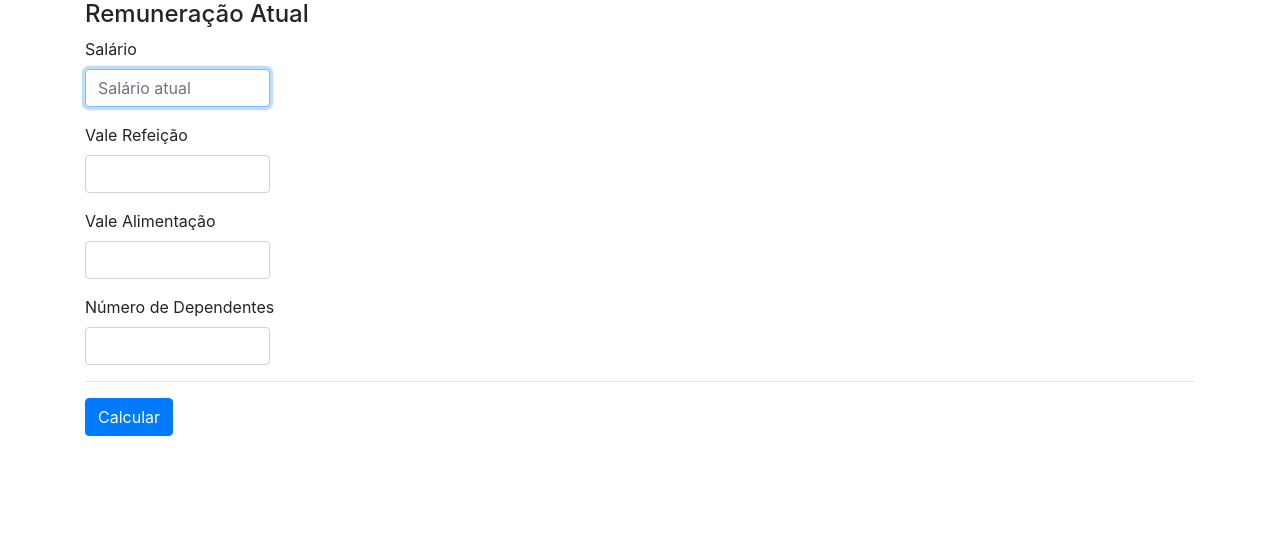
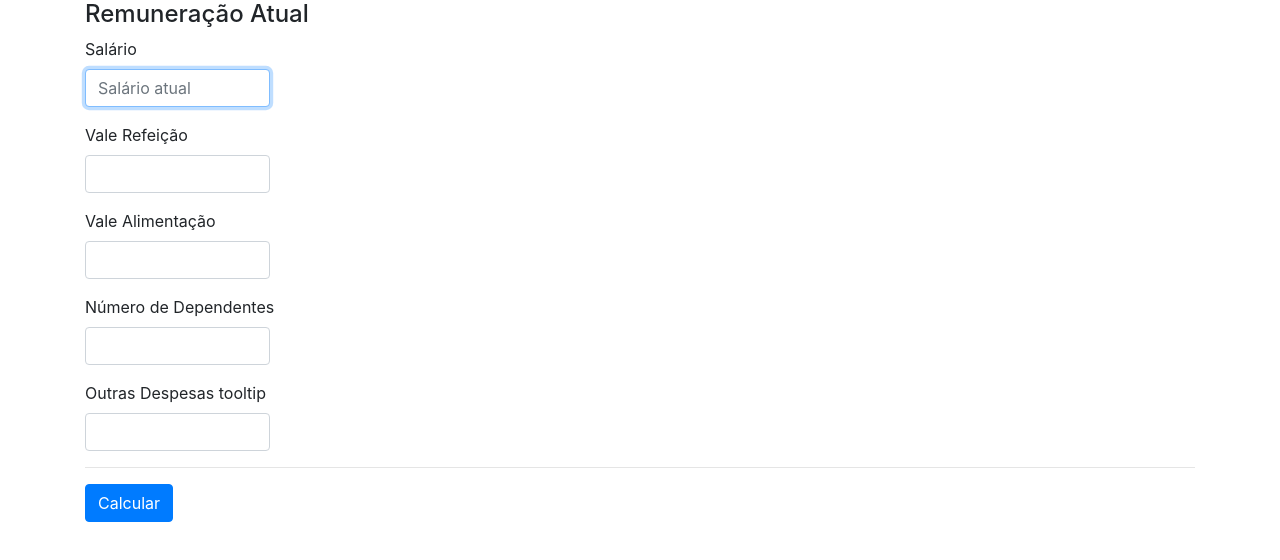
Before and after one commit to leonardofaria00/calculador-salarial-CLT, an Angular app: page / in a window 1280 px wide. Shown: the top 560 px of the page. Built offline with nearby package versions, Linux system fonts and the light colour scheme.

Commit message:
Adicionando Outras Despesas

```diff
--- a/src/app/negocio/negocio.component.html
+++ b/src/app/negocio/negocio.component.html
@@ -21,22 +21,12 @@
       <label for="qntDependente" class="form-label">Número de Dependentes</label>
       <input type="text" class="form-control col-2" formControlName="qntDependente" id="qntDependente">
     </div>
+    <div class="mb-3">
+      <label for="outrasDespesas" class="form-label">Outras Despesas</label> <span ngbTooltip="Pensão Alimenticia">
+        tooltip</span>
+      <input type="text" class="form-control col-2" formControlName="outrasDespesas" id="outrasDespesas">
+    </div>
     <hr>
-    <!-- <h4>Remuneração Futuro</h4>
-    <div class="mb-3">
-      <label for="salarioFuturo" class="form-label">Salário</label>
-      <input type="text" class="form-control col-2" formControlName="salarioFuturo" id="salarioFuturo" autofocus
-        placeholder="Salário Futuro">
-    </div>
-    <div class="mb-3">
-      <label for="valeRefeicao" class="form-label">Vale Refeição</label>
-      <input type="text" class="form-control col-2" formControlName="valeRefeicaoFuturo" id="valeRefeicao">
-    </div>
-    <div class="mb-3">
-      <label for="valeAlimentacao" class="form-label">Vale Alimentação</label>
-      <input type="text" class="form-control col-2" formControlName="valeAlimentacaoFuturo" id="valeAlimentacao">
-    </div>
-    <br> -->
     <input class="btn btn-primary" type="button" value="Calcular" (click)="calcular()">
   </form>
 </div>
--- a/src/app/negocio/negocio.component.ts
+++ b/src/app/negocio/negocio.component.ts
@@ -5,7 +5,7 @@ import {
   IRRF,
   RemuneracaoAtual,
   RemuneracaoFuturo,
-} from './model/negocio-model';
+} from './shared/negocio-model';
 
 @Component({
   selector: 'app-negocio',
@@ -28,6 +28,7 @@ export class NegocioComponent implements OnInit {
       salarioFuturo: [],
       valeRefeicaoFuturo: [],
       valeAlimentacaoFuturo: [],
+      outrasDespesas: [],
     });
   }
 
@@ -35,7 +36,7 @@ export class NegocioComponent implements OnInit {
     this._reset();
     this._setRemuneracaoAtual();
     this._setRemuneracaoFuturo();
-    this._calculaINSS(this.remuneracaoAtual);
+    this._calculaSalarioBase(this.remuneracaoAtual);
   }
 
   private _setRemuneracaoAtual() {
@@ -51,6 +52,9 @@ export class NegocioComponent implements OnInit {
     this.remuneracaoAtual.dependente.qntDependente = this.formulario.get(
       'qntDependente'
     )?.value;
+    this.remuneracaoAtual.outrasDespesas = this.formulario.get(
+      'outrasDespesas'
+    )?.value;
   }
 
   private _setRemuneracaoFuturo() {
@@ -65,11 +69,15 @@ export class NegocioComponent implements OnInit {
     )?.value;
   }
 
-  private _calculaINSS(remuneracao: RemuneracaoAtual): void {
+  private _calculaSalarioBase(remuneracao: RemuneracaoAtual): void {
     const aliquotaINSS: number = this._getAliquotaINSS(remuneracao);
     const aliquotaIRRF: number = this._getAliquotaIRRF(remuneracao);
     const parcelaDeduivel: number = this._getParcelaDedutivel(remuneracao);
     const valorDependente: number = this._getValorDependente(remuneracao);
+    console.log(`INSS: ${aliquotaINSS}`);
+    console.log(`IRRF: ${aliquotaIRRF}`);
+    console.log(`Parcela Dedutível: ${parcelaDeduivel}`);
+    console.log(`Valor Dependente: ${valorDependente}`);
   }
 
   private _getAliquotaINSS(remuneracao: RemuneracaoAtual): number {
@@ -170,7 +178,6 @@ export class NegocioComponent implements OnInit {
     for (let i = 0; i < remuneracao.dependente.qntDependente; i++) {
       valorPorDependente += remuneracao.dependente.valorPorDependente;
     }
-
     return valorPorDependente;
   }
 
--- a/src/app/negocio/model/negocio-model.ts
+++ b/src/app/negocio/shared/negocio-model.ts
@@ -15,6 +15,7 @@ export class RemuneracaoAtual {
   valeRefeicaoAtual: number = 0;
   valeAlimentacaoAtual: number = 0;
   dependente: Dependente = new Dependente();
+  outrasDespesas: number = 0;
 }
 export class RemuneracaoFuturo {
   salarioFuturo: number = 0;
```
